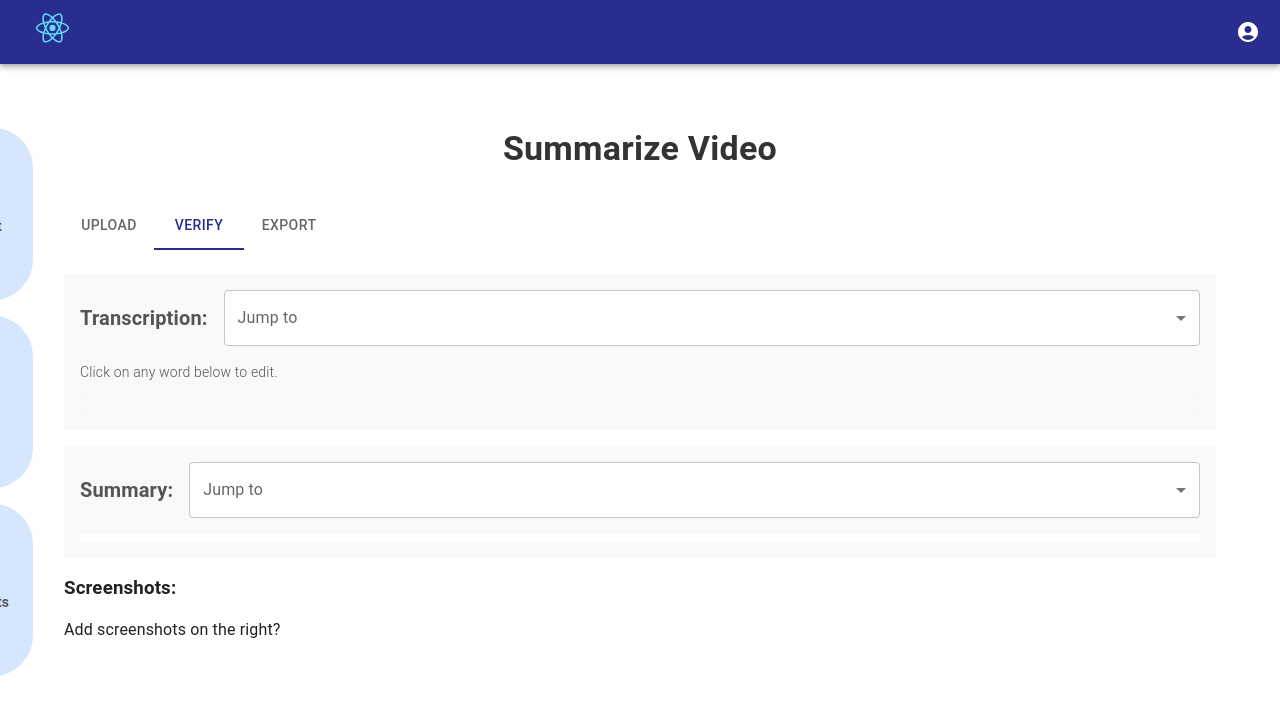
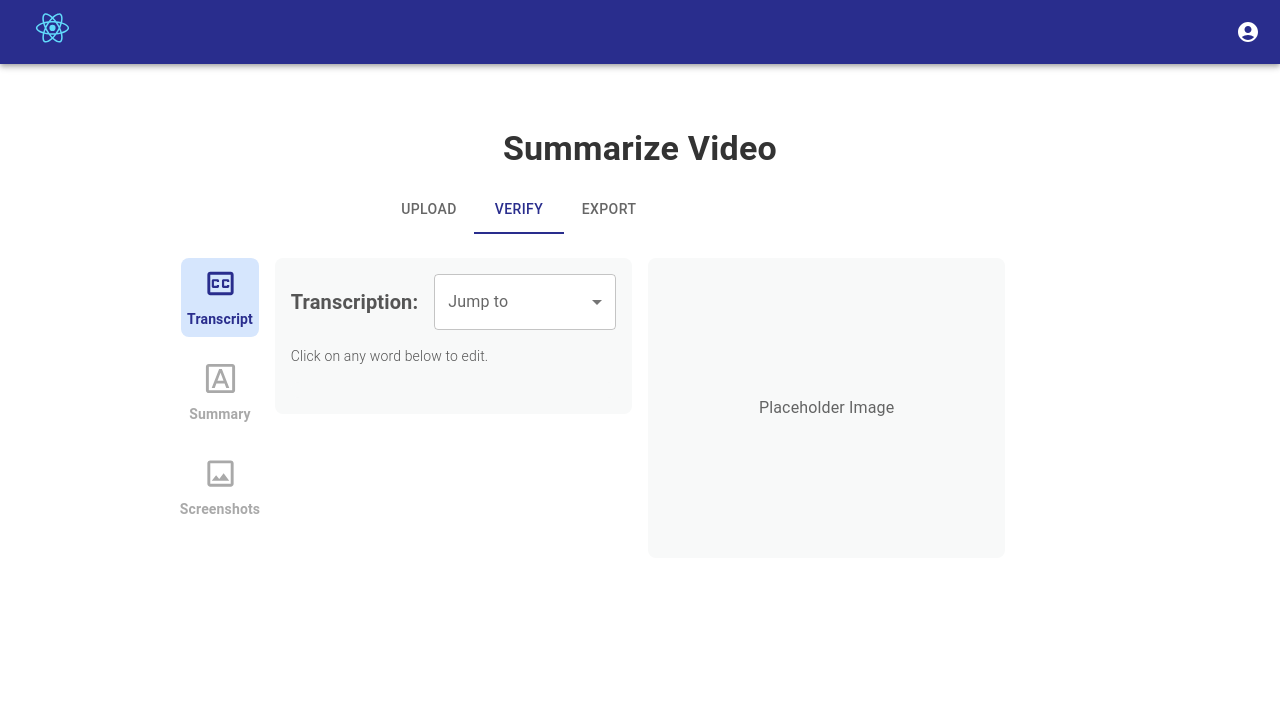
Before and after one commit to shirokonto/SnapRecap-Ui, a React (Create React App) app: page / in a window 1280 px wide. Both pictures are taken after a click on the tab "VERIFY". Shown: the top 714 px of the page. Built offline with nearby package versions, Linux system fonts and the light colour scheme.

Commit message:
Use Grids for better page structuring

```diff
--- a/src/VideoUploader.tsx
+++ b/src/VideoUploader.tsx
@@ -1,4 +1,4 @@
-import React, { useState, SyntheticEvent, useEffect, useRef } from 'react';
+import React, { useState, SyntheticEvent } from 'react';
 import Box from '@mui/material/Box';
 import Tab from '@mui/material/Tab';
 import TabContext from '@mui/lab/TabContext';
@@ -14,6 +14,7 @@ import FontDownloadOutlinedIcon from '@mui/icons-material/FontDownloadOutlined';
 import ClosedCaptionOutlinedIcon from '@mui/icons-material/ClosedCaptionOutlined';
 import ImageOutlinedIcon from '@mui/icons-material/ImageOutlined';
 import IconButton from 'components/common/IconButton';
+import { Grid2 } from '@mui/material';
 
 type Result = {
   file_name: string;
@@ -23,8 +24,6 @@ type Result = {
 
 const VideoUploader = () => {
   const [tab, setOpenedTab] = useState('1');
-  const [iconButtonLeft, setIconButtonLeft] = useState(0);
-  const contentRef = useRef<HTMLDivElement>(null);
 
   const [videoFile, setVideoFile] = useState<File | null>(null);
   const [videoTitle, setVideoTitle] = useState<string | null>(null);
@@ -33,15 +32,6 @@ const VideoUploader = () => {
   const [transcription, setTranscription] = useState<TranscriptionChunk[]>([]);
   const [summary, setSummary] = useState('');
   const [isLoading, setIsLoading] = useState(false);
-
-  useEffect(() => {
-    console.log(contentRef.current);
-    if (contentRef.current) {
-      const contentRect = contentRef.current.getBoundingClientRect();
-      console.log(contentRect);
-      setIconButtonLeft(contentRect.left - 87 - 48); // Place IconButtons to the left of the container
-    }
-  }, [tab]); // Recalculate when tab changes
 
   const handleTabChange = (event: SyntheticEvent, tabToOpen: string) => {
     setOpenedTab(tabToOpen);
@@ -76,56 +66,24 @@ const VideoUploader = () => {
   };
 
   return (
-    <Box
-      sx={{
-        display: 'flex',
-        flexDirection: 'column',
-        alignItems: 'center',
-        position: 'relative', // Enable positioning for child elements
-        gap: 2,
-      }}
-    >
+    <Box>
+      <Box sx={{ flexGrow: 1 }}>
         <Typography
           variant="h4"
           sx={{ color: '#333', fontWeight: 'bold', textAlign: 'center' }}
         >
           Summarize Video
         </Typography>
-
-      {/* TODO fix position of IconButtons */}
-      {tab === '2' && (
+        <TabContext value={tab}>
           <Box
-          sx={{
-            position: 'absolute', // Position IconButtons independently
-            left: `${iconButtonLeft}px`, // Dynamically calculated position
-            display: 'flex',
-            flexDirection: 'column',
-            alignItems: 'flex-start',
-            gap: '16px',
-            width: '87px', // Fixed width for the icons
-          }}
-        >
-          <IconButton label={'Transcript'} icon={ClosedCaptionOutlinedIcon} />
-          <IconButton label={'Summary'} icon={FontDownloadOutlinedIcon} />
-          <IconButton label={'Screenshots'} icon={ImageOutlinedIcon} />
-        </Box>
-      )}
-      <Box
-        id="tabs-and-content-container"
-        ref={contentRef}
+            id="tab-list-container"
+            paddingLeft={48}
             sx={{
               width: '100%',
               maxWidth: '1200px',
               typography: 'body1',
               marginTop: 2,
-        }}
-      >
-        <Box sx={{ width: '100%', typography: 'body1' }}>
-          <TabContext value={tab}>
-            <Box
-              sx={{
               borderColor: 'divider',
-                paddingLeft: '24px',
             }}
           >
             <TabList onChange={handleTabChange}>
@@ -134,7 +92,9 @@ const VideoUploader = () => {
               <Tab label="Export" value="3" />
             </TabList>
           </Box>
+          {/* tab-panels */}
           <TabPanel value="1">
+            {/* TODO replace CircularProgress with MUI Skeleton? */}
             {isLoading ? (
               <Box
                 sx={{
@@ -171,7 +131,6 @@ const VideoUploader = () => {
         </TabContext>
       </Box>
     </Box>
-    </Box>
   );
 };
 
--- a/src/components/boxes/SummaryBox.tsx
+++ b/src/components/boxes/SummaryBox.tsx
@@ -64,6 +64,7 @@ const SummaryBox = ({
       spacing={2}
       sx={{
         backgroundColor: '#F8F9F9',
+        borderRadius: '8px',
         padding: '16px',
       }}
     >
--- a/src/components/boxes/TranscriptBox.tsx
+++ b/src/components/boxes/TranscriptBox.tsx
@@ -30,6 +30,7 @@ const TranscriptBox = ({
       spacing={2}
       sx={{
         backgroundColor: '#F8F9F9',
+        borderRadius: '8px',
         padding: '16px',
       }}
     >
@@ -38,7 +39,6 @@ const TranscriptBox = ({
           display: 'flex',
           alignItems: 'center',
           justifyContent: 'space-between',
-          borderRadius: '8px',
           width: '100%',
         }}
       >
--- a/src/components/common/IconButton.tsx
+++ b/src/components/common/IconButton.tsx
@@ -1,31 +1,52 @@
 import { SvgIconComponent } from '@mui/icons-material';
-import { Box } from '@mui/material';
+import { Box, Button } from '@mui/material';
 import Typography from '@mui/material/Typography';
 
 interface IconButtonProps {
   label: string;
   icon: SvgIconComponent;
+  onClick: () => void;
+  selected?: boolean;
 }
 
-const IconButton = ({ label, icon: Icon }: IconButtonProps) => {
+const IconButton = ({
+  label,
+  icon: Icon,
+  onClick,
+  selected = false,
+}: IconButtonProps) => {
   return (
-    <Box
+    <Button
+      variant="text"
+      onClick={onClick}
       sx={{
-        borderRadius: 10,
-        background: '#D6E6FD',
+        backgroundColor: selected ? '#D6E6FD' : 'transparent',
+        color: selected ? '#292D8D' : '#A9A9A9',
         display: 'flex',
-        padding: 8,
         flexDirection: 'column',
         justifyContent: 'center',
         alignItems: 'center',
-        alignSelf: 'stretch',
+        textTransform: 'none',
+        padding: 1,
+        borderRadius: 2,
+        '&:hover': {
+          backgroundColor: selected ? '#B0D4FB' : '#F0F0F0',
+        },
+        maxWidth: '97px',
       }}
     >
-      <Icon />
-      <Typography variant="body2" sx={{ color: '#555555', fontWeight: 'bold' }}>
+      <Icon fontSize="large" />
+      <Typography
+        variant="body2"
+        sx={{
+          fontWeight: 'bold',
+          marginTop: 1,
+          color: selected ? '#292D8D' : '#A9A9A9',
+        }}
+      >
         {label}
       </Typography>
-    </Box>
+    </Button>
   );
 };
 export default IconButton;
--- a/src/components/tabs/ExportTab.tsx
+++ b/src/components/tabs/ExportTab.tsx
@@ -1,4 +1,6 @@
 import React, { useState } from 'react';
+import { Box, Grid2, Stack } from '@mui/material';
+import TitleBox from 'components/boxes/TitleBox';
 
 type ExportTabProps = {
   fileName: string;
@@ -81,7 +83,14 @@ const ExportTab = ({ fileName, summary }: ExportTabProps) => {
   };
 
   return (
-    <div>
+    <Box>
+      <Grid2 container spacing={2} marginX={8}>
+        <Grid2 size={1} />
+        <Grid2 size={8}>
+          <Box sx={{ display: 'flex', flexDirection: 'row', gap: 2 }}>
+            {/* Left Side */}
+            <Box sx={{ flex: 1 }}>
+              <Stack direction="column" spacing={2} alignItems="center">
                 <input
                   type="text"
                   value={confluencePageId}
@@ -89,12 +98,31 @@ const ExportTab = ({ fileName, summary }: ExportTabProps) => {
                   onChange={(e) => setConfluencePageId(e.target.value)}
                 />
                 <div>
-        <button onClick={handleUpdateOnConfluence}>Update on Given Page</button>
+                  <button onClick={handleUpdateOnConfluence}>
+                    Update on Given Page
+                  </button>
                   <button onClick={handleCreateNewOnConfluence}>
                     Create New Under Parent ID
                   </button>
                 </div>
-    </div>
+              </Stack>
+            </Box>
+            {/* Right Side */}
+            <Box
+              sx={{
+                flex: 1,
+                display: 'flex',
+                flexDirection: 'column',
+                alignItems: 'center',
+              }}
+            >
+              <TitleBox label="Placeholder:" />
+            </Box>
+          </Box>
+        </Grid2>
+        <Grid2 size={1} />
+      </Grid2>
+    </Box>
   );
 };
 
--- a/src/components/tabs/UploadTab.tsx
+++ b/src/components/tabs/UploadTab.tsx
@@ -1,5 +1,5 @@
 import { Dispatch, SetStateAction, ChangeEvent } from 'react';
-import { Box, Button, Stack, Typography } from '@mui/material';
+import { Box, Button, Stack, Typography, Grid2 } from '@mui/material';
 import TitleBox from 'components/boxes/TitleBox';
 import VideoBox from 'components/boxes/VideoBox';
 import SectionBox from 'components/boxes/SectionBox';
@@ -42,6 +42,15 @@ const UploadTab = ({
   };
 
   return (
+    <Box>
+      <Grid2
+        container
+        spacing={2}
+        marginX={8}
+        sx={{ justifyContent: 'center' }}
+      >
+        <Grid2 size={1} />
+        <Grid2 size={8}>
           <Box sx={{ display: 'flex', flexDirection: 'row', gap: 2 }}>
             {/* Left Side */}
             <Box sx={{ flex: 1 }}>
@@ -89,6 +98,10 @@ const UploadTab = ({
               </Button>
             </Box>
           </Box>
+        </Grid2>
+        <Grid2 size={1} />
+      </Grid2>
+    </Box>
   );
 };
 
--- a/src/components/tabs/VerifyTab.tsx
+++ b/src/components/tabs/VerifyTab.tsx
@@ -1,8 +1,13 @@
-import React from 'react';
+import React, { useState } from 'react';
 import TranscriptBox from 'components/boxes/TranscriptBox';
 import { TranscriptionChunk } from 'types/transcription';
 import SummaryBox from 'components/boxes/SummaryBox';
-import Stack from '@mui/material/Stack';
+import { Box, Button, Grid2, Stack, Typography } from '@mui/material';
+import IconButton from 'components/common/IconButton';
+import ClosedCaptionOutlinedIcon from '@mui/icons-material/ClosedCaptionOutlined';
+import FontDownloadOutlinedIcon from '@mui/icons-material/FontDownloadOutlined';
+import ImageOutlinedIcon from '@mui/icons-material/ImageOutlined';
+import ImageBox from 'components/boxes/ImageBox';
 
 const VerifyTab = ({
   transcription,
@@ -13,13 +18,89 @@ const VerifyTab = ({
   summary: string;
   sections: string[];
 }) => {
+  const [activeTab, setActiveTab] = useState<
+    'transcript' | 'summary' | 'screenshots' | null
+  >('transcript');
+
   return (
-    <Stack direction="column" spacing={2}>
-      <TranscriptBox transcription={transcription} sections={sections} />
-      <SummaryBox summary={summary} sections={sections} />
-      <h3>Screenshots:</h3>
-      <p>Add screenshots on the right?</p>
-    </Stack>
+    <Box>
+      <Grid2
+        container
+        spacing={2}
+        marginX={8}
+        sx={{ justifyContent: 'center' }}
+      >
+        <Grid2 size={1}>
+          <Box
+            id="iconbutton-list-container"
+            gap={2}
+            sx={{
+              display: 'flex',
+              flexDirection: 'column',
+            }}
+          >
+            <IconButton
+              label="Transcript"
+              icon={ClosedCaptionOutlinedIcon}
+              onClick={() =>
+                setActiveTab(activeTab === 'transcript' ? null : 'transcript')
+              }
+              selected={activeTab === 'transcript'}
+            />
+            <IconButton
+              label="Summary"
+              icon={FontDownloadOutlinedIcon}
+              onClick={() =>
+                setActiveTab(activeTab === 'summary' ? null : 'summary')
+              }
+              selected={activeTab === 'summary'}
+            />
+            <IconButton
+              label="Screenshots"
+              icon={ImageOutlinedIcon}
+              onClick={() =>
+                setActiveTab(activeTab === 'screenshots' ? null : 'screenshots')
+              }
+              selected={activeTab === 'screenshots'}
+            />
+          </Box>
+        </Grid2>
+        <Grid2 size={8}>
+          <Box sx={{ display: 'flex', flexDirection: 'row', gap: 2 }}>
+            {/* Left Side */}
+            <Box sx={{ flex: 1 }}>
+              {activeTab === 'transcript' && (
+                <TranscriptBox
+                  transcription={transcription}
+                  sections={sections}
+                />
+              )}
+              {activeTab === 'summary' && (
+                <SummaryBox summary={summary} sections={sections} />
+              )}
+              {activeTab === 'screenshots' && (
+                <>
+                  <h3>Screenshots:</h3>
+                  <p>Add screenshots on the right?</p>
+                </>
+              )}
+            </Box>
+            {/* Right Side */}
+            <Box
+              sx={{
+                flex: 1,
+                display: 'flex',
+                flexDirection: 'column',
+                alignItems: 'center',
+              }}
+            >
+              <ImageBox videoFile={null} />
+            </Box>
+          </Box>
+        </Grid2>
+        <Grid2 size={1} />
+      </Grid2>
+    </Box>
   );
 };
 
```
Lines whose indentation alone changed are shown as unchanged.
